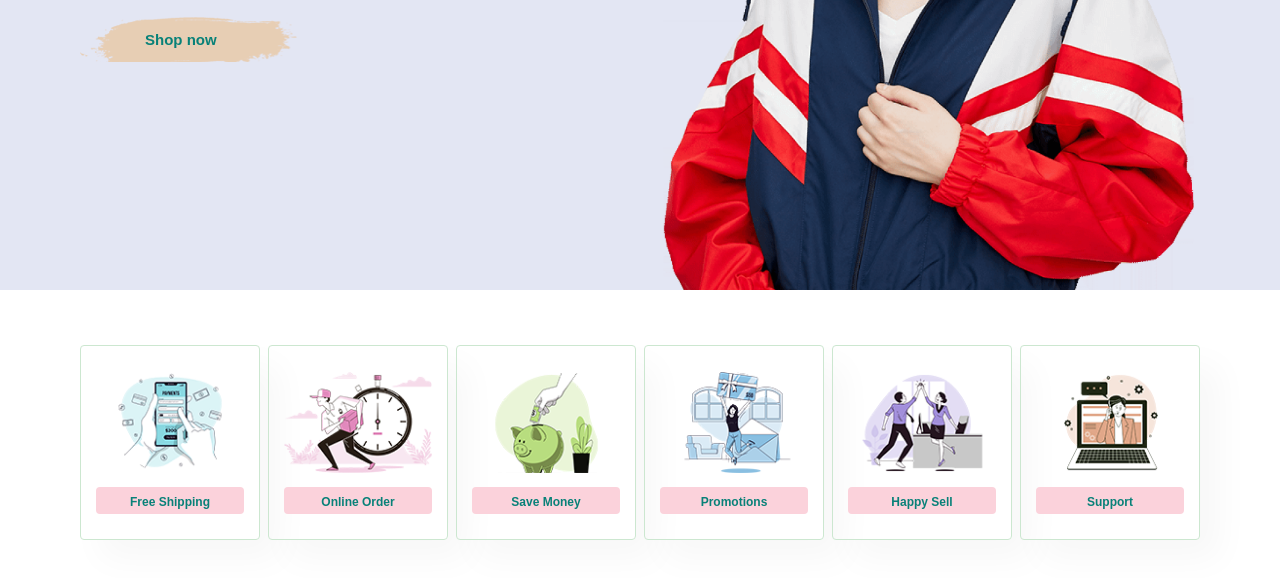
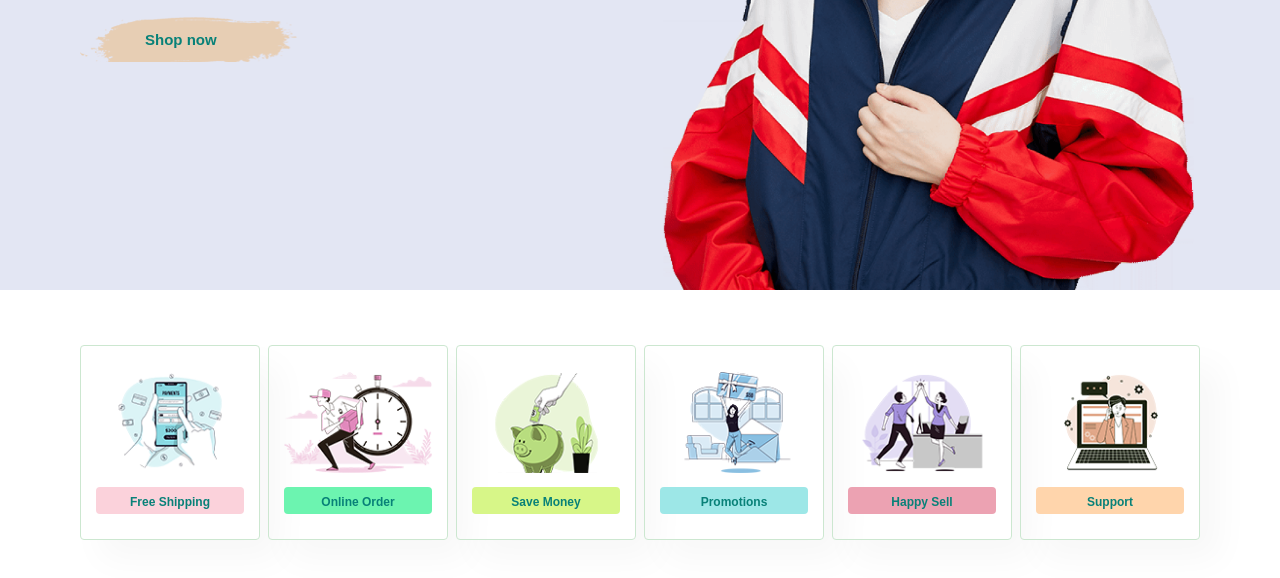
Before and after one commit to Natasha-kush/Ecommerce-Website, a plain HTML site: page Files/index.html in a window 1280 px wide. Shown: the part 514-1092 px from the top of the page. Drawn offline with Linux system fonts and the light colour scheme.

Commit message:
update css

```diff
--- a/Files/style.css
+++ b/Files/style.css
@@ -172,3 +172,23 @@ body {
     color: #088178;
     background-color: #fbd2db;
 }
+
+#feature .fe-box:nth-child(2) h6 {
+    background-color: hsl(150, 86%, 69%);
+}
+
+#feature .fe-box:nth-child(3) h6 {
+    background-color: hsl(77, 86%, 75%);
+}
+
+#feature .fe-box:nth-child(4) h6 {
+    background-color: #9de7e7;
+}
+
+#feature .fe-box:nth-child(5) h6 {
+    background-color: #eca2b2;
+}
+
+#feature .fe-box:nth-child(6) h6 {
+    background-color: #ffd5ac;
+}
```
